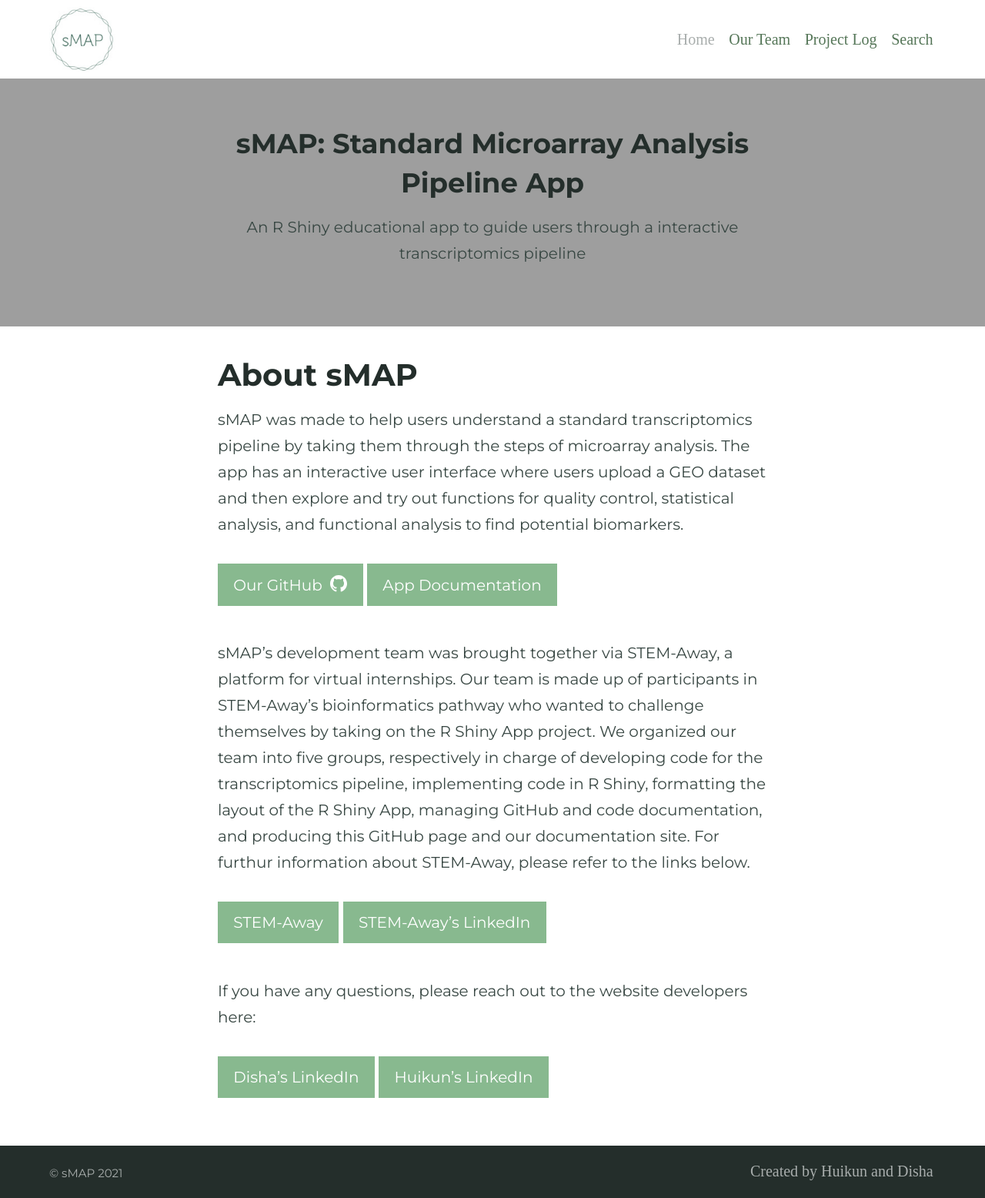
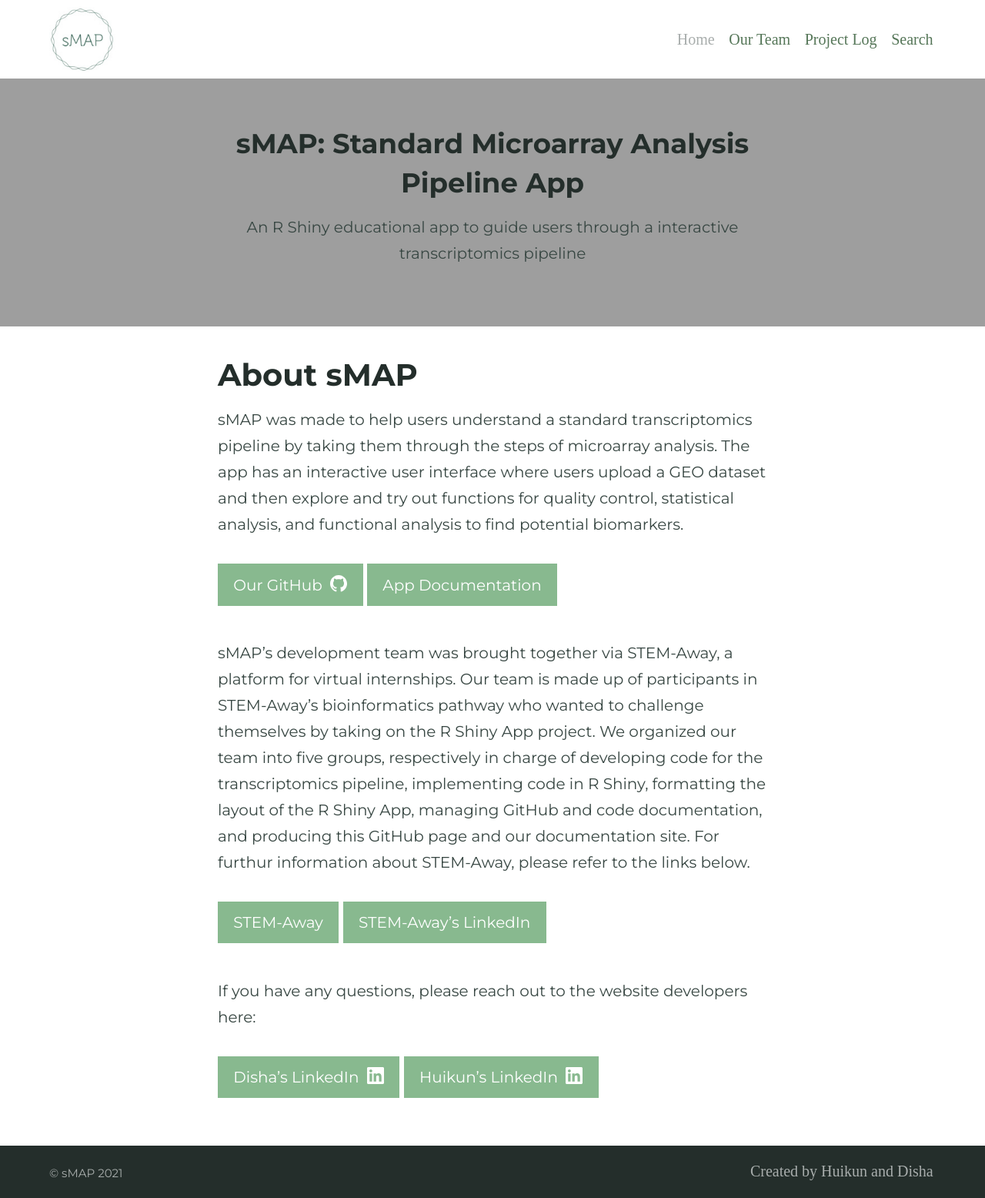
Before and after one commit to BI-STEM-Away/sMAP_dev, a Jekyll site: the page built from index.md, in a window 1280 px wide. Shown: the whole page at 77% size. Built offline with Jekyll 4.4.1, drawn with Linux system fonts in a browser that asks for light colours.

Commit message:
Update index.md

```diff
--- a/index.md
+++ b/index.md
@@ -18,4 +18,4 @@ sMAP's development team was brought together via STEM-Away, a platform for virtu
 
 If you have any questions, please reach out to the website developers here:
 
-{% include button.html text="Disha's LinkedIn" link="https://www.linkedin.com/in/disha-chauhan-2749621b0/" color="#88B98F" %}{% include button.html text="Huikun's LinkedIn" link="https://www.linkedin.com/in/kelly-li-b149b2218/" color="#88B98F" %}
+{% include button.html text="Disha's LinkedIn" icon="linkedin" link="https://www.linkedin.com/in/disha-chauhan-2749621b0/"  color="#88B98F" %}{% include button.html text="Huikun's LinkedIn" icon="linkedin" link="https://www.linkedin.com/in/kelly-li-b149b2218/" color="#88B98F" %}
```
